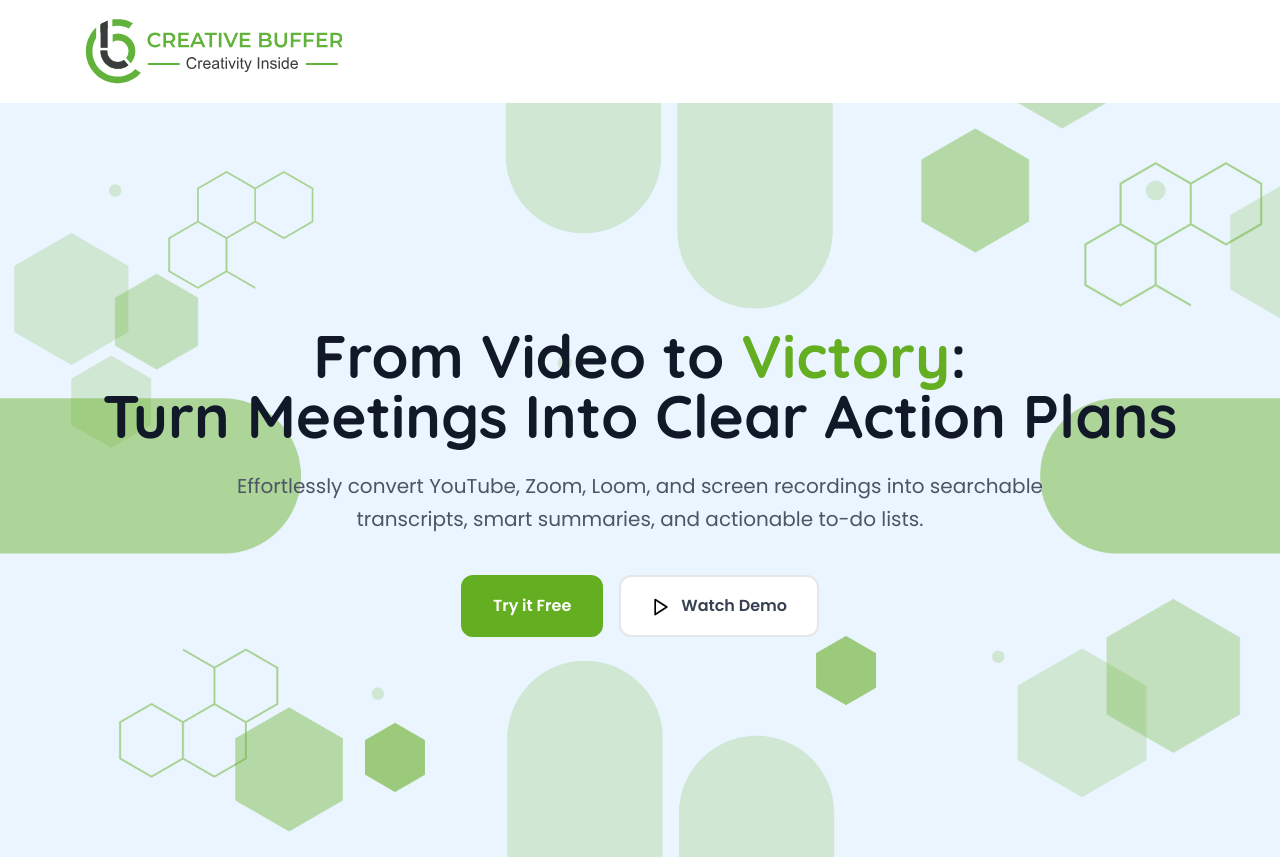
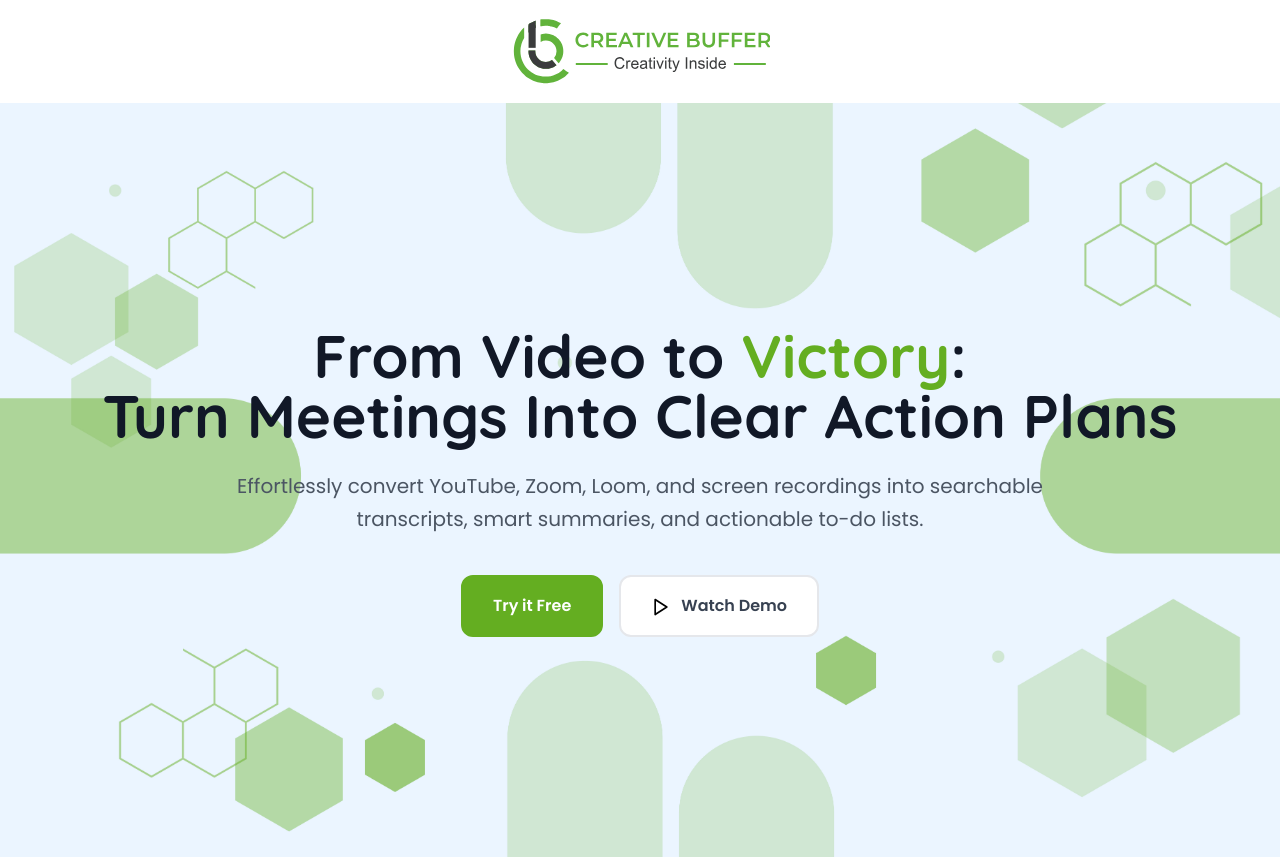
Before and after one commit to dheerendrakumarcreative/video-transcription, a React (Vite) app: page / in a window 1280 px wide. Shown: the top 859 px of the page. Built offline with nearby package versions, Linux system fonts and the light colour scheme; no server answers.

Commit message:
ui changes

```diff
--- a/src/App.jsx
+++ b/src/App.jsx
@@ -30,10 +30,11 @@
             transition={{ duration: 0.4, delay: .5 }}
             viewport={{ once: true }}>
         <div className="container">
-          <a href="https://creativebuffer.com/" target="_blank" className="logo">
-            <img src={logo} />
-          </a>
-
+          <div className="logowarp d-flex justify-content-center align-items-center">
+            <a href="https://creativebuffer.com/" target="_blank" className="logo">
+              <img src={logo} />
+            </a>
+          </div>
         </div>
       </motion.header>
       {/* banner starts here */}
@@ -64,7 +65,7 @@
         <div className="container" >
           <motion.div className="text-center subheading" initial={{ opacity: 0, y: 50 }}
             whileInView={{ opacity: 1, y: 0 }}
-            transition={{ duration: 0.4, delay: .5 }}
+            transition={{ duration: 0.4, delay: .3 }}
             viewport={{ once: true }}>
             <h2>Key Features</h2>
             <p>Transform your video content into actionable insights with our powerful AI-driven tools</p>
@@ -75,7 +76,7 @@
               <motion.div className="keyf-card" whileInView={{ opacity: 1, y: 0 }}
                  initial={{ opacity: 0, y: 50 }}
 
-                transition={{ duration: 0.4, delay: .5 }}
+                transition={{ duration: 0.4, delay: .6 }}
                 viewport={{ once: true }}>
                 <figure>
                   <img src={autoTranscribe} />
--- a/src/index.css
+++ b/src/index.css
@@ -50,7 +50,9 @@
   margin-bottom: 0;
   display: block;
 }
-
+.logowarp {
+    width: 100%;
+}
 header a img {
   height: 100%;
   width: 100%;
```
